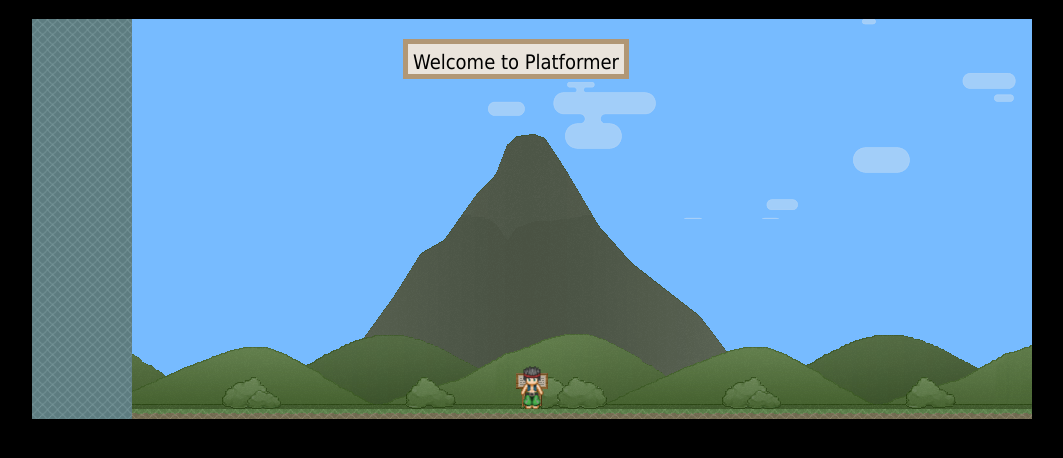
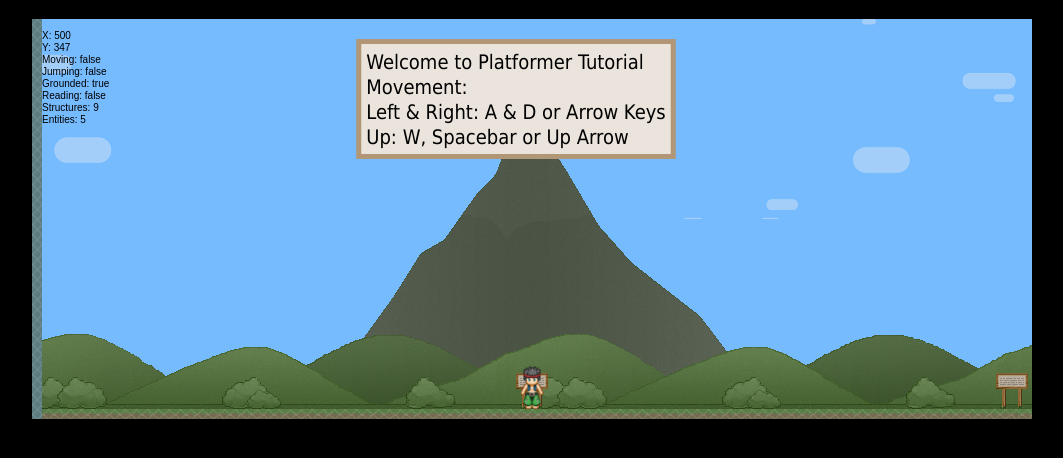
Before and after one commit to MNSweet/platformer, a plain HTML site: page index.html in a window 1280 px wide. Shown: the whole page, without its empty margins (108-1171 px from the left). Drawn offline with Linux system fonts and the light colour scheme.

Commit message:
Player Tutorial
New Tutorial intro for player to learn the environment before randomly
generated portion of the game.

index.html
Add function tutorial
Added debug screen in update()

js/entities.js
Entity function class var id now degrades to math.random
Adventity function class clean up of depreciated code
Player function class clean up of depreciated code
Added new class var reading to modify player sprite
Fixed Player.onDeath call to canvas variables
Added Player.updatePosition check for class var reading
Removed more deprecated code
Added word-wrap to Sign.message
Added player hover intent to sign collisions

js/structures.js
Endcap function class now utilize canvas variables
Added function Endcap.reset

```diff
--- a/index.html
+++ b/index.html
@@ -45,8 +45,32 @@ function gameInit(){
 };
 
 function tutorial(){
-	structures.push(Ground(0,canvas.height-10,canvas.width,15));
-	entities.push(Sign(630,300,150,10,70,0,1,'Welcome to Platformer'));
+	var currentX = 0;
+	structures.push(Ground(currentX,canvas.height-10,canvas.width,15));
+	entities.push(Sign('welcome',"Welcome to Platformer Tutorial \n Movement: \n Left & Right: A & D or Arrow Keys \n Up: W, Spacebar or Up Arrow",500));
+	entities.push(Sign('pit',"This is a hole in the ground. Don't go down there. Try jumping up on that platform.",980));
+	currentX += canvas.width+100;
+	structures.push(Platform(currentX,canvas.height-70,150,15));
+	currentX += 250;
+	structures.push(Ground(currentX,canvas.height-10,250,15));
+	currentX += 20;
+	entities.push(Sign('wall',"Great you made it. Now try jumping over this wall.",currentX));
+	currentX += 100;
+	structures.push(Tower(currentX,canvas.height-110,15,100));
+	currentX += 100;
+	entities.push(Sign('moving',"Heads up, platforms and walls sometimes move.",currentX));
+	currentX += 200;
+	structures.push(Platform(currentX,canvas.height-70,150,15,100,0,1));
+	currentX += 400;
+	structures.push(Ground(currentX,canvas.height-10,265,15));
+	currentX += 100;
+	structures.push(Tower(currentX,canvas.height-110,30,100,100,0,2));
+	currentX += 140;
+	entities.push(Sign('up',"What are you doing down here you need to head up.",currentX));
+	currentX += 200;
+	structures.push(Platform(currentX,canvas.height-150,200,15,100,0,1));
+	currentX += 300;
+	structures.push(Platform(currentX,canvas.height-200,200,15,100,0,1.5));
 };
 
 function update(){
@@ -55,6 +79,7 @@ function update(){
 	bg.draw('main');
 
 	player.grounded = false;
+	player.reading = false;
 
 	//render obstacles
 	for (var i = 0; i < entities.length; i++) {
@@ -69,6 +94,23 @@ function update(){
 	canvas.endCap.update();
 	player.update();
 
+	if(debug) {
+		var debuglog = [
+		"X: " + Math.round(player.x),
+		"Y: " + Math.round(player.y),
+		"Moving: " + ((Math.round(player.velX) != 0) || (Math.round(player.velY) != 0)),
+		"Jumping: " + player.jumping,
+		"Grounded: " + player.grounded,
+		"Reading: " + player.reading,
+		"Structures: " + structures.length,
+		"Entities: " + entities.length
+
+		]
+		for (var i = 0; i < debuglog.length; i++) {
+			ctx.fillText(debuglog[i],10,20+12*i);
+		};
+
+	}
 	// run through the loop again
 	requestAnimationFrame(update);
 };
--- a/js/entities.js
+++ b/js/entities.js
@@ -7,9 +7,8 @@ var player = {};
 //
 //////////////////////////////////////////////////////
 Entity = function(type,id,x,y,width,height,img){
-	var d = new Date();
 	var self = {
-		id:(typeof id !== "undefined") ? d.getTime() : id,
+		id:(typeof id == "undefined") ? Math.floor((Math.random() * 1000000) + 1) : id,
 		type:type,
 		x:x,
 		y:y,
@@ -109,19 +108,9 @@ Entity = function(type,id,x,y,width,height,img){
 
 AdvEntity = function(type,id,x,y,width,height,img,hp,atkSpd){
 	var self 				= Entity(type,id,x,y,width,height,img);
-		self.hp 			= hp;
-		self.hpMax 			= hp;
 		self.terminate		= false;
 		self.spriteAnimate	= 0;
 		self.directionMod	= 0;
-		self.healthbar 		= {
-			x: self.x,
-			y: self.y,
-			width: self.width,
-			height: 10,
-			fill: self.width * self.hp / self.hpMax,
-			fillColor: 'red'
-		};
 	var parent = {
 		update: self.update
 	};
@@ -176,12 +165,7 @@ Player = function(){
 		self.velY = 0;
 		self.jumping = false;
 		self.grounded = false;
-		self.mapEdge = {
-			top:false,
-			bottom:false,
-			left:false,
-			right:false
-		};
+		self.reading = false;
 	var parent = {
 			update: self.update,
 			onDeath: self.onDeath
@@ -194,8 +178,9 @@ Player = function(){
 		parent.update();
 	};
 	self.onDeath = function(){
-		self.x = width/2;
-		self.y = height-(imgLib.player.height/4)-10;
+		self.x = canvas.width/2;
+		self.y = canvas.height-(imgLib.player.height/4)-10;
+		canvas.endCap.reset();
 		console.log('Dead');
 	};
 	self.updatePosition = function() {
@@ -227,6 +212,9 @@ Player = function(){
 		if (self.jumping) {
 			self.spriteAnimate = 1;
 		};
+		if (self.reading) {
+			self.directionMod = 3;
+		};
 
 		// Death check
 		if (self.terminate) {
@@ -238,50 +226,13 @@ Player = function(){
 		self.x 		+= self.velX;
 		player.y 	+= player.velY;
 
-
-		/*if(self.pressingRight)
-			self.x += self.moveSpd;
-		if(self.pressingLeft)
-			self.x -= self.moveSpd;
-		if(self.pressingDown)
-			self.y += self.moveSpd;
-		if(self.pressingUp)
-			self.y -= self.moveSpd;
-
-		//ispositionvalid
-		if(self.x < self.width/2)
-			self.x = self.width/2;
-		if(self.x > currentMap.width - self.width/2)
-			self.x = currentMap.width - self.width/2;
-		if(self.y < self.height/2)
-			self.y = self.height/2;
-		if(self.y > currentMap.height - self.height/2)
-			self.y = currentMap.height - self.height/2;
-
-		player.mapEdge.top 		= false;
-		player.mapEdge.bottom 	= false;
-		player.mapEdge.left 	= false;
-		player.mapEdge.right 	= false;
-		if (width/2 - player.x > 0) {
-			player.mapEdge.left = true;
-		};
-		if (width/2 - currentMap.image.width*2 + player.x > 0 ) {
-			player.mapEdge.right = true;
-		};
-		if (height/2 - player.y > 0) {
-			player.mapEdge.top = true;
-		}
-		if (height/2 - currentMap.image.height*2 + player.y > 0) {
-			player.mapEdge.bottom = true;
-
-		}*/
 	}
 
 	return self;
 }
 
-Sign = function (id,x,y,width,height,img,mesid,message) {
-	var self = Entity('Sign',id,500,canvas.height-46,32,36,imgLib.sign);
+Sign = function (id,message,x,size) {
+	var self = Entity('Sign',id,x,canvas.height-46,32,36,imgLib.sign);
 
 	self.notice = message;
 	self.padding = 5;
@@ -289,38 +240,76 @@ Sign = function (id,x,y,width,height,img,mesid,message) {
 		padding: 5,
 		border: 5,
 		size: 20,
-		font: 'Tahoma'
+		font: 'Tahoma',
+		width: 400
 	};
 
 	self.message = function() {
 		ctx.save();
+
 		ctx.font	= self.text.size + "px " + self.text.font;
 		var offset	= 50;
 		var text	= ctx.measureText(self.notice);
-		var renderX = (((self.x - player.x) + canvas.width/2) - self.width/2) - text.width/2;
+		var width	= text.width < self.text.width ? text.width : self.text.width;
+		var realwidth = 0;
+
+		var words	= self.notice.split(' ');
+		var lines	= [];
+		var line	= '';
+
+		for(var n = 0; n < words.length; n++) {
+			if(words[n] == '\n') {
+				lines.push(line);
+				n++;
+				line = words[n] + ' ';
+				continue;
+			}
+
+			var testLine	= line + words[n] + ' ';
+			var metrics		= ctx.measureText(testLine.substring(0, testLine.length - 1));
+			var testWidth	= metrics.width;
+			if (testWidth > self.text.width && n > 0) {
+				lines.push(line);
+				line = words[n] + ' ';
+			}
+			else {
+				realwidth = testWidth > realwidth ? testWidth : realwidth;
+				line = testLine;
+			}
+		}
+		lines.push(line);
+
+		var renderX = (((self.x - player.x) + canvas.width/2) - self.width/2) - realwidth/2;
 
 		ctx.fillStyle = "#b19775";
 		ctx.fillRect(
 			renderX - self.padding - self.text.border,
 			offset - self.text.size - self.text.padding - self.text.border,
-			text.width + self.padding*2 + self.text.border*2,
-			self.text.size + self.text.padding*2 + self.text.border*2
+			realwidth + self.padding*2 + self.text.border*2,
+			(self.text.size + 5) * lines.length + self.text.padding*2 + self.text.border*2
 		);
 
 		ctx.fillStyle = "#eae4dc";
 		ctx.fillRect(
 			renderX - self.padding,
 			offset - self.text.size - self.padding,
-			text.width + self.padding*2,
-			self.text.size + self.padding*2);
+			realwidth + self.padding*2,
+			(self.text.size + 5) * lines.length + self.padding*2);
 
 		ctx.fillStyle = "#000000";
-		ctx.fillText(self.notice,renderX,offset);
+		for(var n = 0; n < lines.length; n++) {
+			ctx.fillText(lines[n],renderX,offset + (self.text.size + 5) * n);
+		}
 		ctx.restore();
 	}
 
 	self.update = function(){
-		if(self.colliding) { self.message() };
+		if(self.colliding && Math.abs(Math.round(player.velX)) < player.moveSpd - 0.5) {
+			self.message();
+			if(Math.abs(Math.round(player.velX)) < 0.5 && self.id != 'welcome') {
+				player.reading = true;
+			}
+		}
 		self.draw();
 	}
 
--- a/js/structure.js
+++ b/js/structure.js
@@ -91,7 +91,7 @@ Tower = function (x,y,width,height,movX,movY,movSpeed) {
 }
 
 EndCap = function () {
-	var self			= Structure(-500,0,600,canvas.height,imgLib.tower,0,0,0);
+	var self			= Structure(-canvas.width/2+10,0,canvas.width/2,canvas.height,imgLib.tower,0,0,0);
 		self.xoffset	= 0;
 	var parent	= {
 			'update': self.update
@@ -102,5 +102,9 @@ EndCap = function () {
 		parent.update();
 	};
 
+	self.reset = function(){
+		self.x = -canvas.width/2+10;
+	}
+
 	return self;
 }
```
